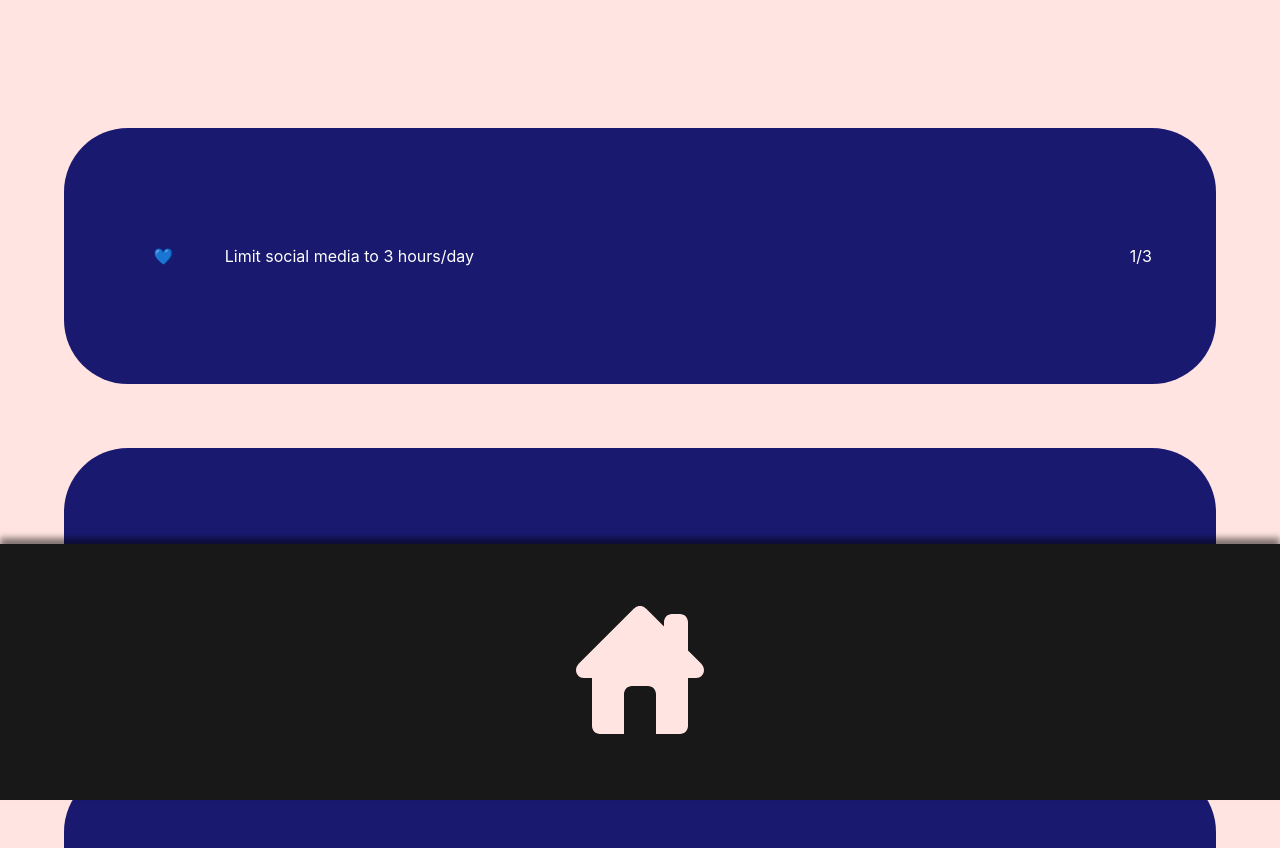
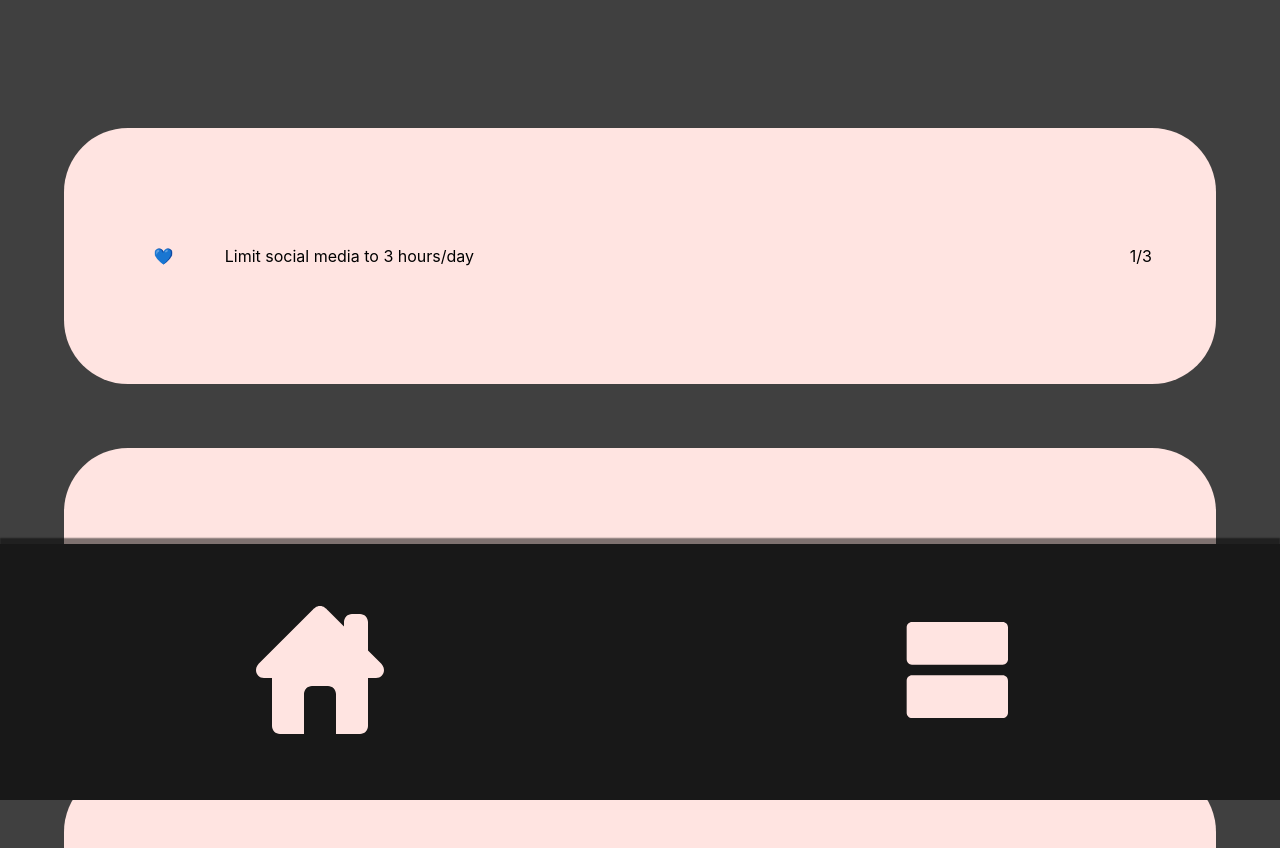
Before and after one commit to juanjmartinezguevara/goal-tracker, a React (Create React App) app in the folder client/: page / in a window 1280 px wide. Built offline with nearby package versions, Linux system fonts and the light colour scheme.

Commit message:
Create Agenda component, add to Navbar

```diff
--- a/client/src/App.css
+++ b/client/src/App.css
@@ -8,28 +8,32 @@
   display: flex;
   justify-content: space-around;
   align-items: center;
-  box-shadow: 0vw -0.5vw 0.5vw rgba(0,0,0,0.5);
+  box-shadow: 0vw -0.5vw 0.1vw rgba(0,0,0,0.5);
 }
 
 .home-btn {
   width: 10vw;
 }
 
+.agenda-btn {
+  width: 10vw;
+}
+
 .home {
   padding: 5vw 0;
-  background-color: mistyrose;
+  background-color: #404040;
   height: 90vh;
   overflow-y: scroll;
 }
 
 .goal-bar {
-  color: white;
+  color: black;
   width: 80vw;
   height: 20vw;
   display: flex;
   justify-content: space-between;
   align-items: center;
-  background-color: midnightblue;
+  background-color: mistyrose;
   padding: 0 5vw;
   margin: 5vw auto;
   border-radius: 5vw;
--- a/client/src/App.js
+++ b/client/src/App.js
@@ -1,15 +1,17 @@
 import "./App.css";
 import { Switch, Route } from "react-router-dom";
-import Navbar from "./components/Navbar"
+import Navbar from "./components/Navbar";
 import Home from "./components/Home";
+import Agenda from "./components/Agenda";
 
 function App() {
   return (
     <div className="App">
       <Switch>
-        <Route exact path="/" render={ (props) => <Home/> } />
+        <Route exact path="/" render={(props) => <Home />} />
+        <Route exact path="/agenda" render={(props) => <Agenda />} />
       </Switch>
-      <Navbar/>
+      <Navbar />
     </div>
   );
 }
--- /dev/null
+++ b/client/src/components/Agenda.js
@@ -0,0 +1,11 @@
+import React from 'react';
+
+function Agenda(props) {
+    return (
+        <div>
+            <h1>Daily agenda feature in progress!</h1>
+        </div>
+    );
+}
+
+export default Agenda;
--- a/client/src/components/Navbar.js
+++ b/client/src/components/Navbar.js
@@ -1,11 +1,13 @@
 import React from 'react';
 import {Link} from 'react-router-dom'
 import home from '../images/home.svg'
+import agenda from '../images/agenda.svg'
 
 function Navbar(props) {
     return (
         <nav className='navbar'>
-            <Link to='/'><img className='home-btn' src={home} alt='home logo'/></Link>
+            <Link to='/'><img className='home-btn' src={home} alt='home button'/></Link>
+            <Link to='/agenda'><img className='agenda-btn' src={agenda} alt='agenda button'/></Link>
         </nav>
     );
 }
```
Also changed, not shown: client/src/images/agenda.svg (added), 1 other file (tests, documents, lock files or other folders).
